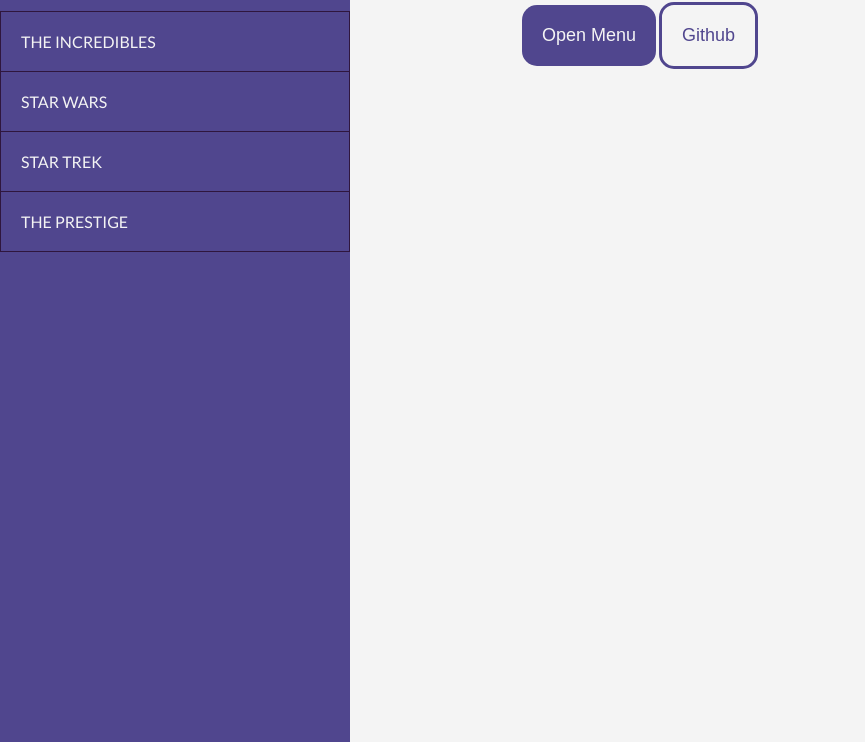
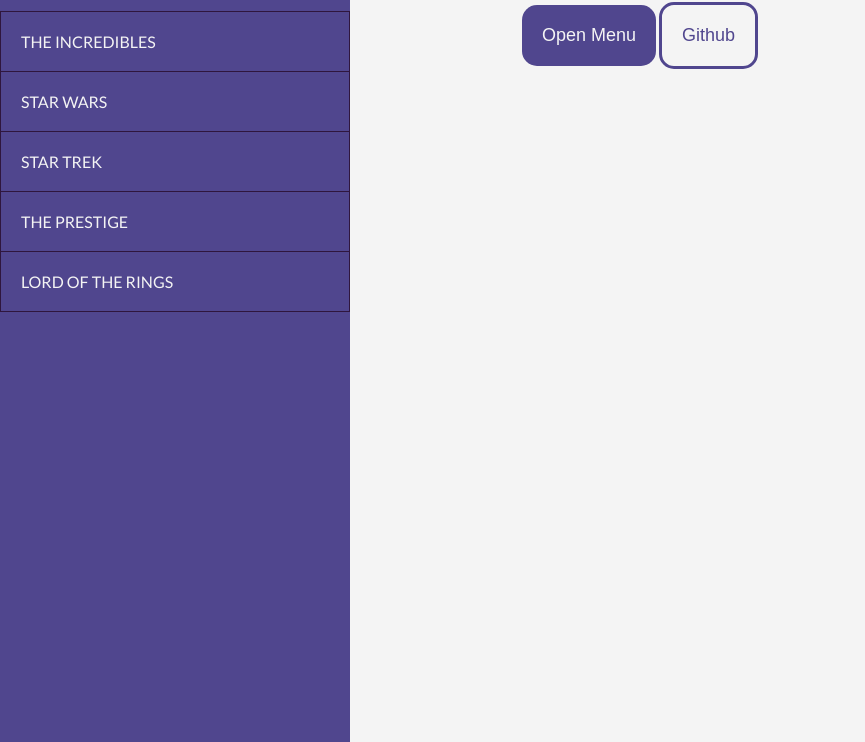
Before and after one commit to hshoff/menus, a plain HTML site: page nested/index.html in a window 1280 px wide. Shown: the part 58-800 px from the top of the page, without its empty margins (0-865 px from the left). Drawn offline with Linux system fonts and the light colour scheme.

Commit message:
[nested][index] can't believe I forgot LOTR

```diff
--- a/nested/index.html
+++ b/nested/index.html
@@ -32,6 +32,7 @@
           <li class='padding-med border-dark-no-bottom menu-item'>Star Wars</li>
           <li class='padding-med border-dark-no-bottom menu-item'>Star Trek</li>
           <li class='padding-med border-dark-no-bottom menu-item'>The Prestige</li>
+          <li class='padding-med border-dark-no-bottom menu-item'>Lord of the Rings</li>
         </ul>
       </nav>
     </div>
```
